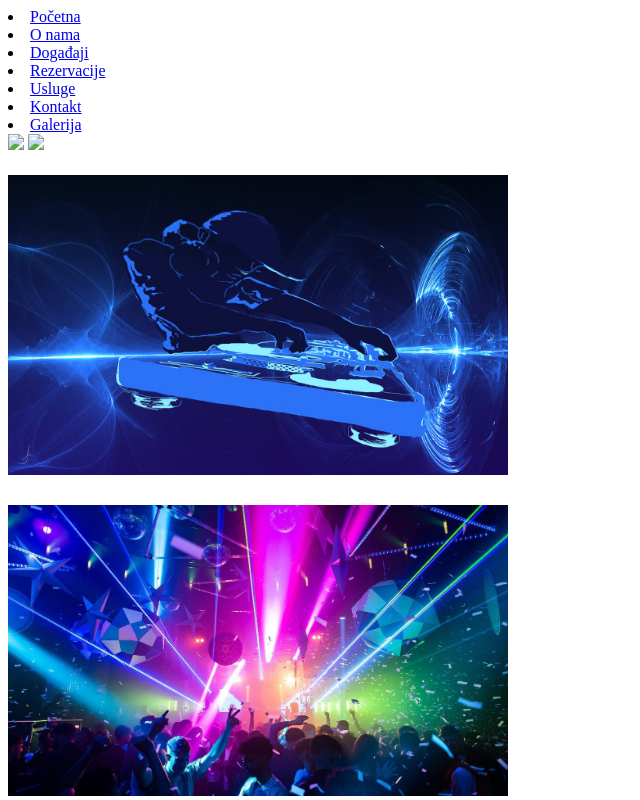
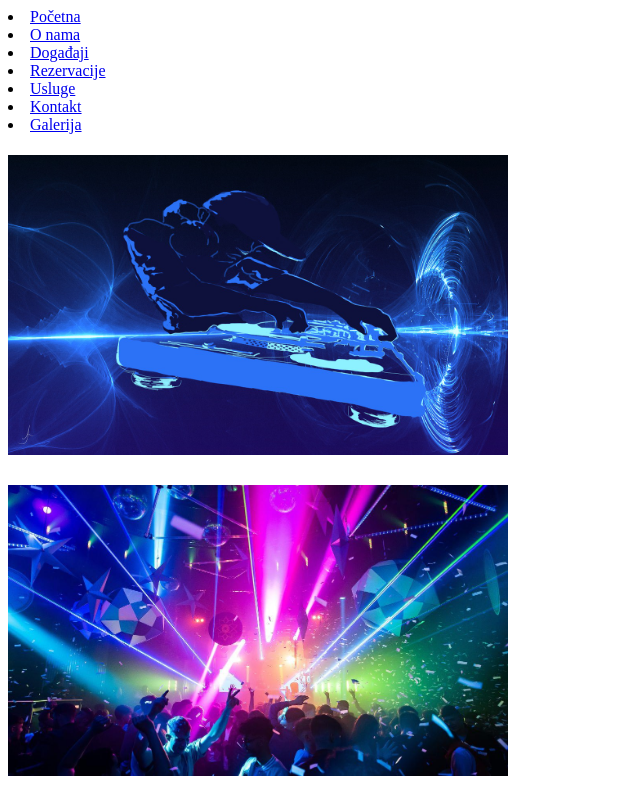
Before and after one commit to lazar-stanarevic/disco-fusion-, a plain HTML site: page stranice/galerija.html in a window 1280 px wide. Shown: the top 800 px of the page, without its empty margins (0-640 px from the left). Drawn offline with Linux system fonts and the light colour scheme.

Commit message:
Add files via upload

```diff
--- a/stranice/galerija.html
+++ b/stranice/galerija.html
@@ -2,7 +2,6 @@
 <html>
   <head>
     <title>Galerija</title>
-    <link rel="icon" type="image/x-icon" href="/slike/logo.png" />
   </head>
 
   <body>
@@ -15,10 +14,6 @@
       <li><a href="../stranice/kontakt.html">Kontakt</a></li>
       <li><a href="../stranice/galerija.html">Galerija</a></li>
     </u1>
-
-    <img src="./slike/logo.png" />
-
-    <img src="./slike/logo.png" />
 
     <h1>
       <img src="../slike/galerija/disco club dj.png" width="500" />
```
Also changed, not shown: stranice/dogadjaji.html (+0 -3 lines), stranice/kontakt.html (+0 -2 lines), stranice/onama.html (+0 -2 lines), stranice/rezervacije.html (+0 -2 lines), stranice/usluge.html (+0 -3 lines).
